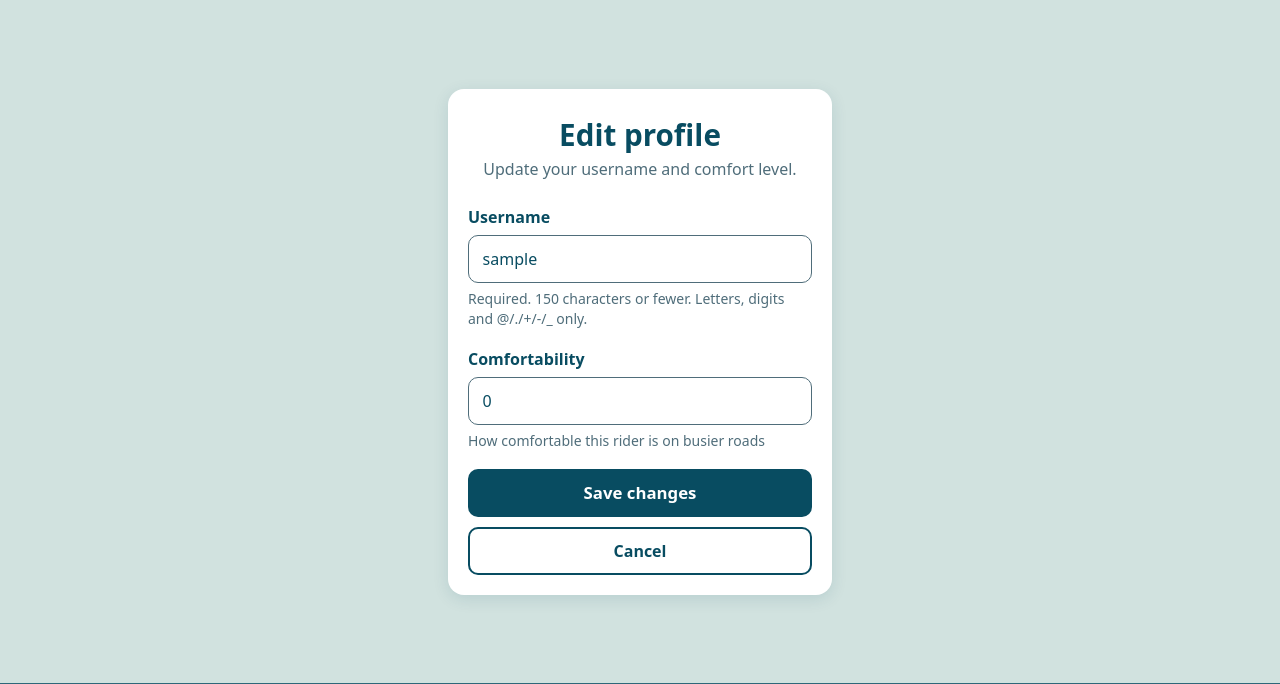
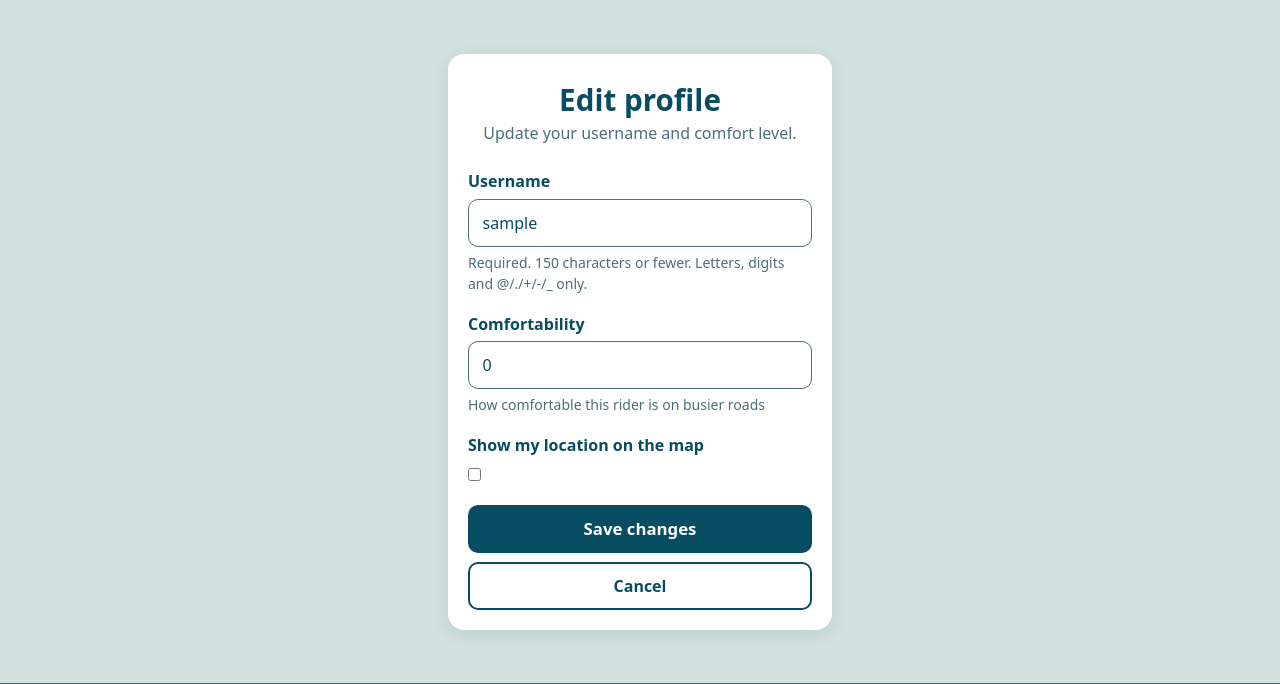
Before and after one commit to CS-347-F26/CS347BestTeamBikeApp, a Django app: page /profile/edit/ in a window 1280 px wide. Shown: the part 56-740 px from the top of the page. Run offline with Django 5.2, Linux system fonts and the light colour scheme; the visitor is signed in with stand-in values (Sample User, id 1).

Commit message:
Added geolocation for users, and permission settings

```diff
--- a/webapp_files/catalog/forms.py
+++ b/webapp_files/catalog/forms.py
@@ -18,12 +18,16 @@ class SignUpForm(UserCreationForm):
 class ProfileForm(forms.ModelForm):
     class Meta:
         model = User
-        fields = ["username", "comfortability"]
+        fields = ["username", "comfortability", "location_sharing_enabled"]
         widgets = {
             "username": forms.TextInput(attrs={"class": "form-control"}),
             "comfortability": forms.NumberInput(
                 attrs={"class": "form-control", "min": 0, "max": 5}
             ),
+        }
+        labels = {
+            "location_sharing_enabled":
+                "Show my location on the map",
         }
 
 
--- a/webapp_files/catalog/models.py
+++ b/webapp_files/catalog/models.py
@@ -25,6 +25,9 @@ class User(AbstractUser):
     marked_locations = models.ManyToManyField(
         "Location", blank=True, related_name="marked_by"
     )
+
+    location_sharing_enabled = models.BooleanField(default=False)
+    location_permission_asked = models.BooleanField(default=False)
 
     def __str__(self):
         """String for representing the User object (in Admin site etc.)."""
--- a/webapp_files/catalog/views.py
+++ b/webapp_files/catalog/views.py
@@ -304,7 +304,12 @@ def map_view(request):
                 "locations": locations,
                 "routes": routes,
                 "named_waypoints": named_waypoints,
-            }
+            },
+            "location_sharing_enabled": (
+                request.user.is_authenticated
+                and getattr(request.user, "location_sharing_enabled", False)
+            ),
+            "is_logged_in": request.user.is_authenticated,
         },
     )
 
@@ -355,7 +360,18 @@ def profile_edit(request):
     if request.method == "POST":
         form = ProfileForm(request.POST, instance=request.user)
         if form.is_valid():
-            form.save()
+            previously_enabled = request.user.location_sharing_enabled
+            user = form.save(commit=False)
+
+            if user.location_sharing_enabled and not previously_enabled:
+                # the user intentionally turned location sharing back on
+                user.location_permission_asked = False
+            elif not user.location_sharing_enabled:
+                # the user turned off location sharing
+                user.location_permission_asked = False
+
+            user.save()
+
             messages.success(request, "Your profile was updated.")
             return redirect("profile")
     else:
```
Also changed, not shown: webapp_files/catalog/templates/map.html (+33 -0 lines), webapp_files/catalog/migrations/0008_user_location_permission_asked_and_more.py (added).
